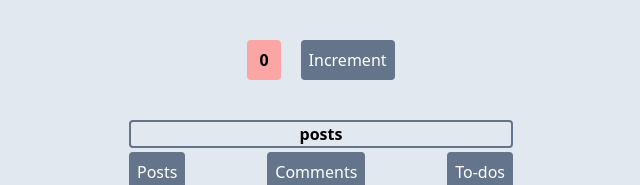
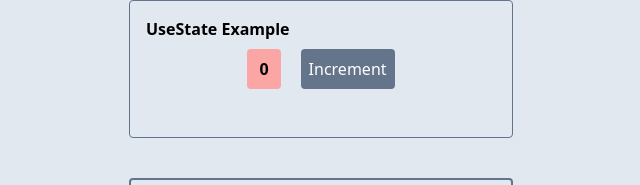
Before and after one commit to devcarolinealmeida/react-hooks, a React (Create React App) app: page / in a window 1280 px wide. Shown: the top 185 px of the page, without its empty margins (319-959 px from the left). Built offline with nearby package versions, Linux system fonts and the light colour scheme; no server answers.

Commit message:
style: add style section

```diff
--- a/src/Components/UseState/index.jsx
+++ b/src/Components/UseState/index.jsx
@@ -10,11 +10,15 @@ const ExempleUseState = () => {
     setCount((prevState) => prevState + 1)
   }
   return (
-    <div className="m-10 justify-center items-center flex">
-      <h1 className="font-bold mr-5 bg-red-300 px-3 py-2 rounded">{count}</h1>
-      {/* When the user clicks, we call incrementCount, and thats will render setCount with a new value. React will then re-render the Example component, passing the new count value to it. */}
-      <button className="p-2 bg-slate-500 text-white rounded hover:bg-slate-800" onClick={incrementCount}>Increment</button>
-    </div>
+    <section className="border border-slate-500 rounded p-2">
+      <h1 className="font-bold m-2">UseState Example</h1>
+      <div className="mb-10 justify-center items-center flex">
+        <h2 className="font-bold mr-5 bg-red-300 px-3 py-2 rounded">{count}</h2>
+        {/* When the user clicks, we call incrementCount, and thats will render setCount with a new value. React will then re-render the Example component, passing the new count value to it. */}
+        <button className="p-2 bg-slate-500 text-white rounded hover:bg-slate-800" onClick={incrementCount}>Increment</button>
+      </div>
+    </section>
+
    );
 }
 
```
